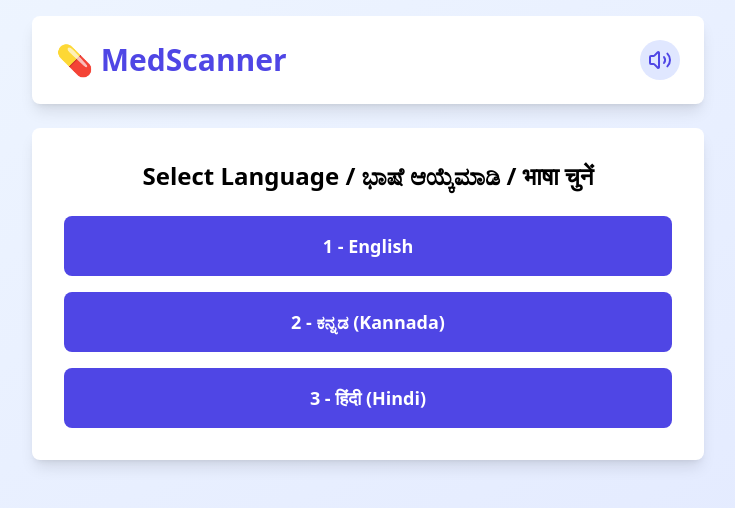
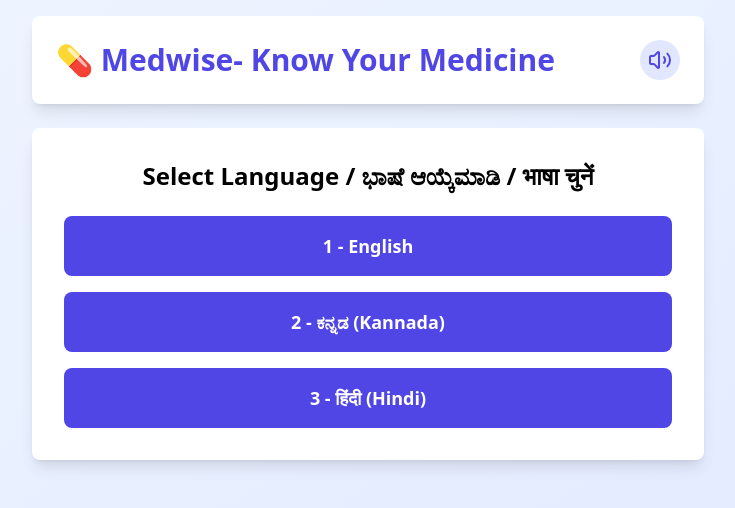
Before and after one commit to Shreyya18/med-wise, a React (Create React App) app in the folder frontend/: page / in a window 1280 px wide. Shown: the top 508 px of the page, without its empty margins (272-1007 px from the left). Built offline with nearby package versions, Linux system fonts and the light colour scheme.

Commit message:
Refactor code structure for improved readability and maintainability

```diff
--- a/frontend/src/App.js
+++ b/frontend/src/App.js
@@ -1,8 +1,8 @@
 import React from "react";
-import MedScanner from "./components/MedScanner";
+import MedWise from "./components/MedWise";
 
 function App() {
-  return <MedScanner />;
+  return <MedWise />;
 }
 
 export default App;
--- a/frontend/src/components/MedScanner.js
+++ b/frontend/src/components/MedWise.js
@@ -740,7 +740,7 @@
 import React, { useState, useEffect, useRef } from 'react';
 import { Camera, Mic, Type, Upload, Volume2, VolumeX } from 'lucide-react';
 
-const MedScanner = () => {
+const MedWise = () => {
   const [stage, setStage] = useState('language');
   const [language, setLanguage] = useState('');
   const [inputMode, setInputMode] = useState('');
@@ -760,7 +760,7 @@
   const texts = {
     english: {
       languagePrompt: "Press 1 for English, Press 2 for Kannada, Press 3 for Hindi",
-      welcome: "Welcome to MedScanner. Please select an input method.",
+      welcome: "Welcome to MedWise. Please select an input method.",
       options: "Press 1 for Image Upload, Press 2 to Type Medicine Name, Press 3 for Voice Input",
       imageOption: "Image Upload",
       typeOption: "Type Medicine Name",
@@ -1231,7 +1231,7 @@
         {/* Header */}
         <div className="bg-white rounded-lg shadow-lg p-6 mb-6">
           <div className="flex items-center justify-between">
-            <h1 className="text-3xl font-bold text-indigo-600">💊 MedScanner</h1>
+            <h1 className="text-3xl font-bold text-indigo-600">💊 Medwise- Know Your Medicine</h1>
             <button
               onClick={() => setAudioEnabled(!audioEnabled)}
               className="p-2 rounded-full bg-indigo-100 hover:bg-indigo-200 transition"
@@ -1515,4 +1515,4 @@
   );
 };
 
-export default MedScanner
+export default MedWise
```
Also changed, not shown: 2 other files (tests, documents, lock files or other folders).
